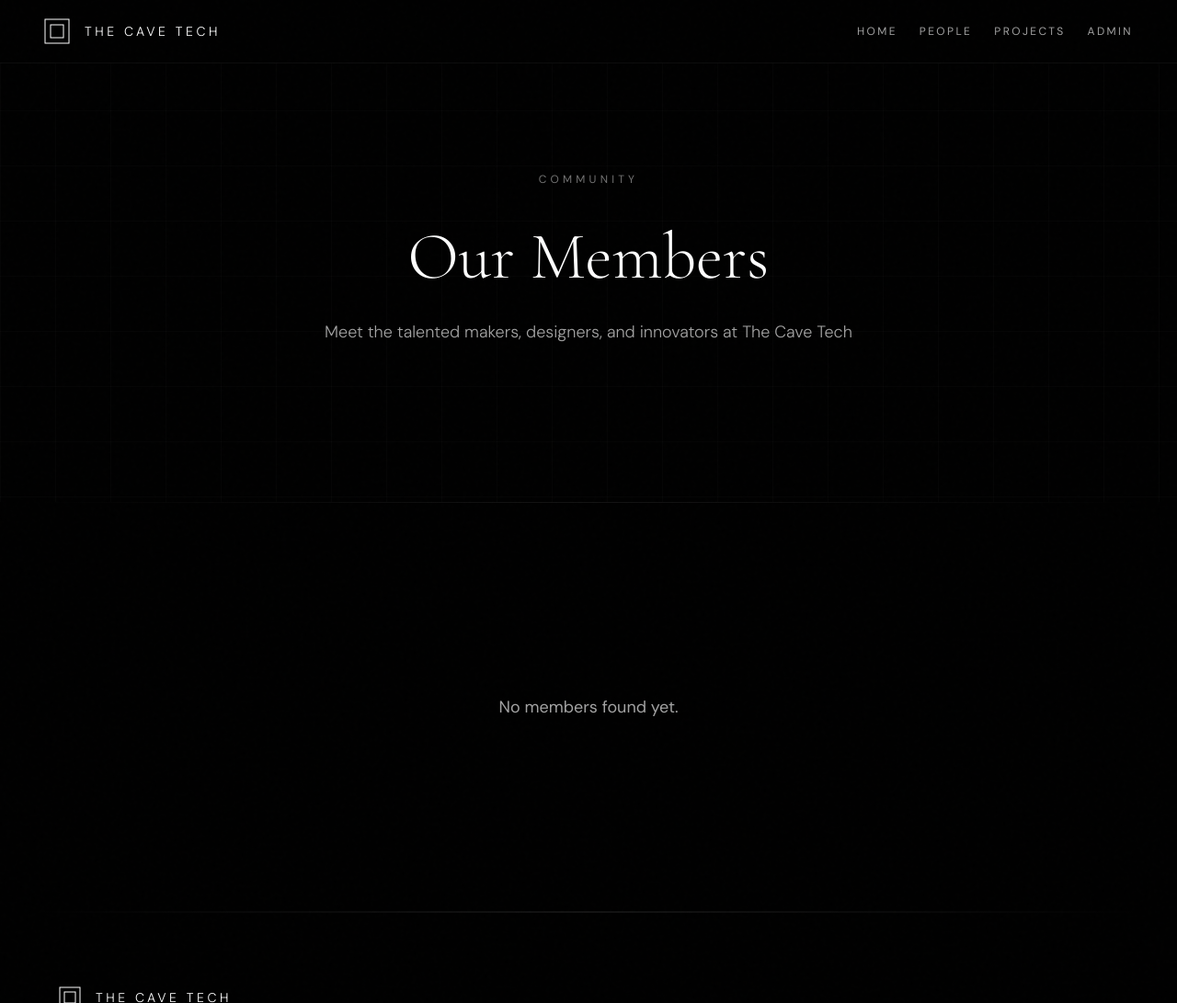
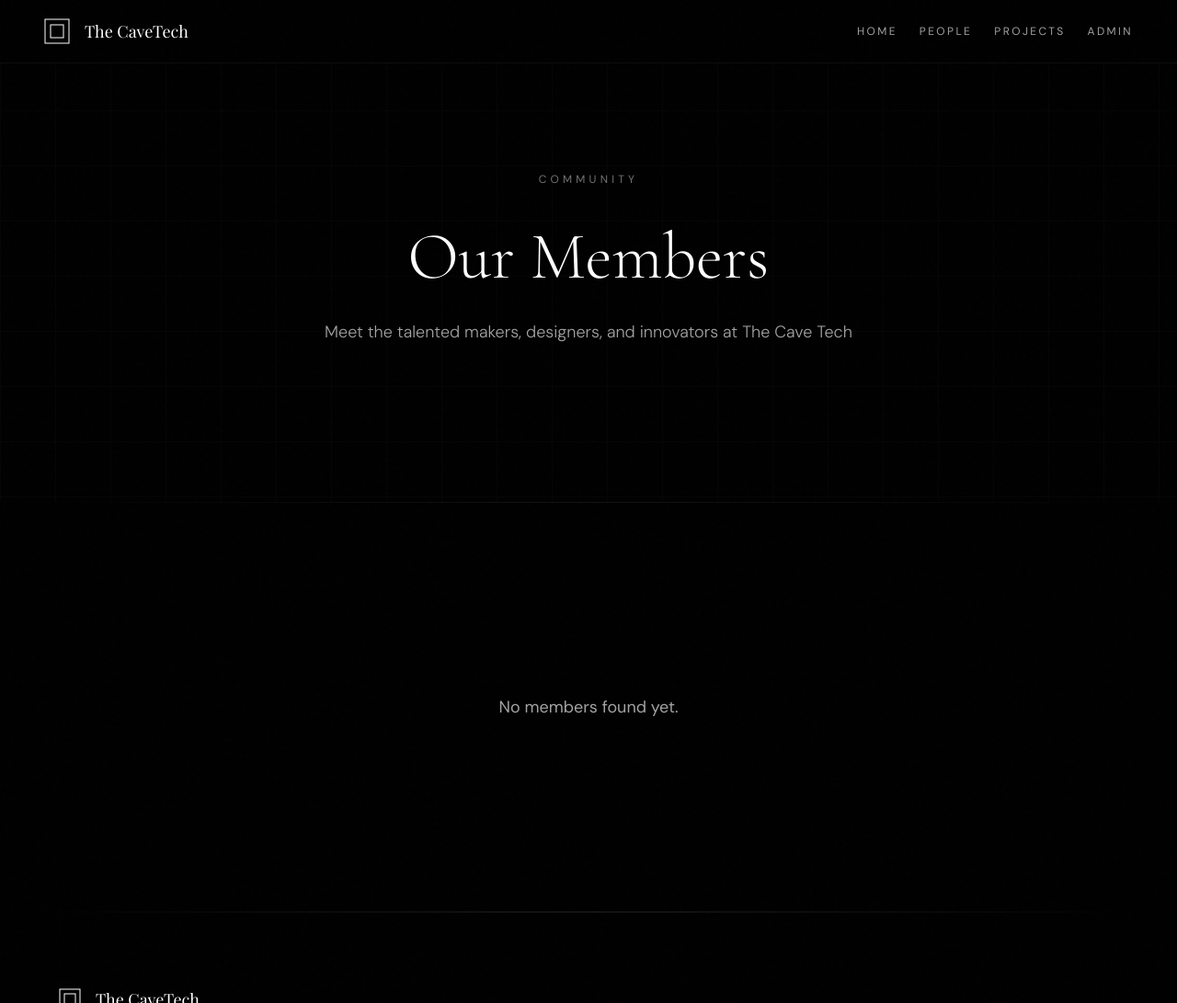
Before and after one commit to The-Cave-Tech/cavetechlabsweb, a Django app: page /people/ in a window 1280 px wide. Shown: the whole page at 92% size. Run offline with Django 4.2, Linux system fonts and the light colour scheme; data that the repository does not hold is empty; some libraries are stand-ins or nearby versions.

Commit message:
Update logo font to Playfair Display (Dream Avenue style)

```diff
--- a/templates/base.html
+++ b/templates/base.html
@@ -7,7 +7,7 @@
   <script src="https://cdn.tailwindcss.com"></script>
   <link rel="preconnect" href="https://fonts.googleapis.com">
   <link rel="preconnect" href="https://fonts.gstatic.com" crossorigin>
-  <link href="https://fonts.googleapis.com/css2?family=Cormorant+Garamond:wght@300;400;500&family=DM+Sans:wght@300;400;500;600&display=swap" rel="stylesheet">
+  <link href="https://fonts.googleapis.com/css2?family=Cormorant+Garamond:wght@300;400;500&family=DM+Sans:wght@300;400;500;600&family=Playfair+Display:wght@400;500;600;700&display=swap" rel="stylesheet">
   <style>
         body {
             box-sizing: border-box;
@@ -16,6 +16,7 @@
         :root {
             --font-primary: 'DM Sans', sans-serif;
             --font-display: 'Cormorant Garamond', serif;
+            --font-logo: 'Playfair Display', serif;
         }
 
         * {
@@ -148,7 +149,7 @@
                         <rect x="1" y="1" width="26" height="26" stroke="currentColor" stroke-width="1" />
                         <rect x="7" y="7" width="14" height="14" stroke="currentColor" stroke-width="1" />
                     </svg>
-                    <span class="text-sm tracking-[0.25em] uppercase font-light font-primary">The Cave Tech</span>
+                    <span class="text-lg font-light" style="font-family: var(--font-logo);">The CaveTech</span>
                 </div>
                 <div class="flex items-center gap-6 font-primary text-xs tracking-[0.2em] uppercase">
                     <a href="{% url 'cavetechapp:index' %}" class="text-neutral-400 hover:text-white transition-colors">Home</a>
@@ -174,7 +175,7 @@
                                 <rect x="1" y="1" width="22" height="22" stroke="currentColor" stroke-width="1" />
                                 <rect x="6" y="6" width="12" height="12" stroke="currentColor" stroke-width="1" />
                             </svg>
-                            <span class="text-sm tracking-[0.25em] uppercase font-light font-primary">The Cave Tech</span>
+                            <span class="text-lg font-light" style="font-family: var(--font-logo);">The CaveTech</span>
                         </div>
                         <p class="text-neutral-600 text-sm max-w-xs font-primary">Oslo's premier maker space showcasing innovation and craft</p>
                     </div>
```
